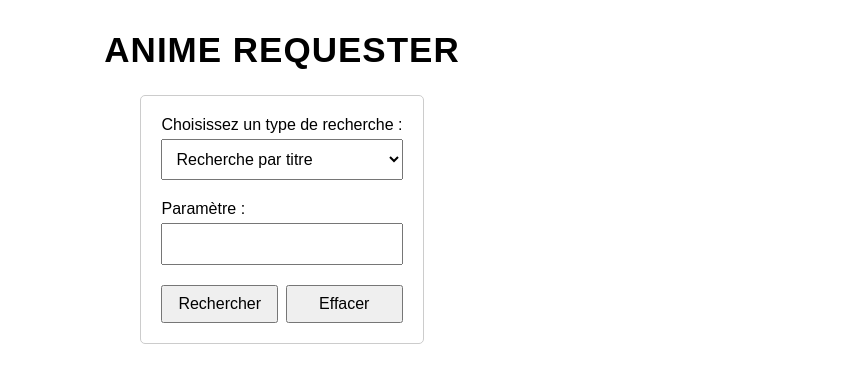
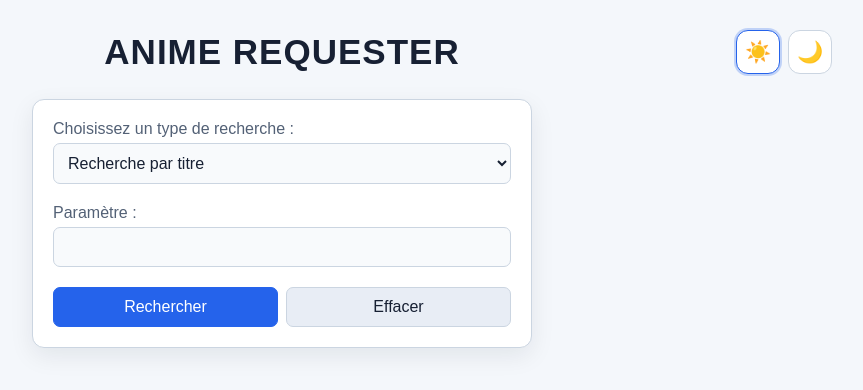
Before and after one commit to Emotional-Dam4ge/anime-requester, a plain HTML site: page index.html in a window 1280 px wide. Shown: the whole page, without its empty margins (358-1221 px from the left). Drawn offline with Linux system fonts and the light colour scheme; a script that the page names is missing.

Commit message:
Ajout du mode Sombre

```diff
--- a/index.html
+++ b/index.html
@@ -11,7 +11,20 @@
 <body>
 
     <header class="mainHeader">
-        <h1>ANIME REQUESTER</h1>
+        <div class="headerContent">
+            <span class="headerSpacer" aria-hidden="true"></span>
+            <h1>ANIME REQUESTER</h1>
+            <div class="themeControls" role="group" aria-label="Choisir le thème">
+                <button type="button" class="themeButton" id="lightThemeButton"
+                    aria-label="Activer le thème clair" aria-pressed="true" title="Thème clair">
+                    <span aria-hidden="true">☀️</span>
+                </button>
+                <button type="button" class="themeButton" id="darkThemeButton"
+                    aria-label="Activer le thème sombre" aria-pressed="false" title="Thème sombre">
+                    <span aria-hidden="true">🌙</span>
+                </button>
+            </div>
+        </div>
     </header>
 
     <main class="mainContainer">
@@ -41,6 +54,37 @@
         </section>
     </main>
 
+    <script>
+        (() => {
+            const lightButton = document.getElementById("lightThemeButton");
+            const darkButton = document.getElementById("darkThemeButton");
+            const storageKey = "anime-requester-theme";
+
+            function setTheme(theme) {
+                const isDark = theme === "dark";
+                document.documentElement.dataset.theme = isDark ? "dark" : "light";
+                lightButton.setAttribute("aria-pressed", String(!isDark));
+                darkButton.setAttribute("aria-pressed", String(isDark));
+
+                try {
+                    localStorage.setItem(storageKey, isDark ? "dark" : "light");
+                } catch (error) {
+                    // Le thème reste utilisable si le navigateur bloque le stockage local.
+                }
+            }
+
+            let savedTheme = null;
+            try {
+                savedTheme = localStorage.getItem(storageKey);
+            } catch (error) {
+                // Le mode clair est utilisé si le stockage local est inaccessible.
+            }
+
+            setTheme(savedTheme === "dark" ? "dark" : "light");
+            lightButton.addEventListener("click", () => setTheme("light"));
+            darkButton.addEventListener("click", () => setTheme("dark"));
+        })();
+    </script>
     <script type="module" src="/script.js"></script>
 </body>
 
--- a/style/style.css
+++ b/style/style.css
@@ -1,3 +1,36 @@
+/* Thème clair par défaut */
+:root {
+    color-scheme: light;
+    --page-bg: #f4f7fb;
+    --surface: #ffffff;
+    --surface-muted: #f8fafc;
+    --text: #172033;
+    --text-muted: #536176;
+    --border: #cbd5e1;
+    --accent: #2563eb;
+    --accent-hover: #1d4ed8;
+    --button-secondary: #e8edf5;
+    --button-secondary-hover: #dce4ef;
+    --focus: #60a5fa;
+    --shadow: 0 8px 24px rgb(15 23 42 / 8%);
+}
+
+:root[data-theme="dark"] {
+    color-scheme: dark;
+    --page-bg: #111827;
+    --surface: #1f2937;
+    --surface-muted: #273449;
+    --text: #f3f4f6;
+    --text-muted: #c0cad8;
+    --border: #475569;
+    --accent: #60a5fa;
+    --accent-hover: #93c5fd;
+    --button-secondary: #374151;
+    --button-secondary-hover: #4b5563;
+    --focus: #93c5fd;
+    --shadow: 0 8px 24px rgb(0 0 0 / 24%);
+}
+
 /* Reset basique */
 * {
     box-sizing: border-box;
@@ -7,40 +40,105 @@
 
 body {
     font-family: Arial, sans-serif;
-    padding: 30px;
+    min-height: 100vh;
+    padding: 30px clamp(16px, 4vw, 40px);
+    display: flex;
+    flex-direction: column;
+    align-items: center;
+    gap: 25px;
+    color: var(--text);
+    background: var(--page-bg);
+    transition: color 180ms ease, background-color 180ms ease;
+}
+
+.mainHeader,
+.mainContainer {
+    width: 100%;
+    max-width: 1100px;
+}
+
+.mainContainer {
     display: flex;
     flex-direction: column;
     align-items: center;
     gap: 25px;
 }
 
+.headerContent {
+    display: grid;
+    grid-template-columns: 1fr auto 1fr;
+    align-items: center;
+    gap: 16px;
+}
+
 .mainHeader h1 {
     text-align: center;
-    font-size: 35px;
+    font-size: clamp(25px, 4vw, 35px);
     letter-spacing: 1px;
+}
+
+.themeControls {
+    justify-self: end;
+    display: flex;
+    gap: 8px;
+}
+
+.themeButton {
+    width: 44px;
+    height: 44px;
+    display: grid;
+    place-items: center;
+    border: 1px solid var(--border);
+    border-radius: 12px;
+    color: var(--text);
+    background: var(--surface);
+    font-size: 21px;
+    cursor: pointer;
+    transition: background-color 160ms ease, border-color 160ms ease, transform 160ms ease;
+}
+
+.themeButton:hover {
+    background: var(--surface-muted);
+    transform: translateY(-1px);
+}
+
+.themeButton[aria-pressed="true"] {
+    border-color: var(--accent);
+    box-shadow: 0 0 0 2px color-mix(in srgb, var(--accent) 25%, transparent);
 }
 
 .searchForm {
     width: 100%;
     max-width: 500px;
-    border: 1px solid #ccc;
+    border: 1px solid var(--border);
     padding: 20px;
-    border-radius: 5px;
+    border-radius: 12px;
     display: flex;
     flex-direction: column;
     gap: 20px;
+    background: var(--surface);
+    box-shadow: var(--shadow);
 }
 
 .formGroup {
     display: flex;
     flex-direction: column;
     gap: 0.3rem;
+    color: var(--text-muted);
 }
 
 .formGroup input,
 .formGroup select {
     padding: 10px;
     font-size: 16px;
+    color: var(--text);
+    background: var(--surface-muted);
+    border: 1px solid var(--border);
+    border-radius: 7px;
+}
+
+.formGroup input::placeholder {
+    color: var(--text-muted);
 }
 
 .buttonGroup {
@@ -50,9 +148,29 @@ body {
 
 .buttonGroup button {
     flex: 1;
-    padding: 8px;
+    padding: 10px 14px;
     font-size: 16px;
     cursor: pointer;
+    color: var(--text);
+    background: var(--button-secondary);
+    border: 1px solid var(--border);
+    border-radius: 7px;
+    transition: background-color 160ms ease, transform 160ms ease;
+}
+
+.buttonGroup button:hover {
+    background: var(--button-secondary-hover);
+}
+
+.buttonGroup #submitBtn {
+    color: #ffffff;
+    background: var(--accent);
+    border-color: var(--accent);
+}
+
+.buttonGroup #submitBtn:hover {
+    background: var(--accent-hover);
+    border-color: var(--accent-hover);
 }
 
 .resultsContainer {
@@ -67,12 +185,16 @@ body {
 .animeCard {
     width: 100%;
     max-width: 450px;
-    border: 1px solid #ddd;
+    border: 1px solid var(--border);
     padding: 20px;
     display: flex;
     flex-direction: column;
     align-items: center;
     gap: 12px;
+    color: var(--text);
+    background: var(--surface);
+    border-radius: 12px;
+    box-shadow: var(--shadow);
 }
 
 .animeCard img {
@@ -80,3 +202,41 @@ body {
     height: auto;
     border-radius: 2px;
 }
+
+:focus-visible {
+    outline: 3px solid var(--focus);
+    outline-offset: 2px;
+}
+
+@media (max-width: 520px) {
+    body {
+        padding-top: 20px;
+    }
+
+    .headerContent {
+        grid-template-columns: 1fr auto;
+    }
+
+    .headerSpacer {
+        display: none;
+    }
+
+    .mainHeader h1 {
+        grid-column: 1;
+        grid-row: 1;
+        text-align: left;
+    }
+
+    .themeControls {
+        grid-column: 2;
+        grid-row: 1;
+    }
+}
+
+@media (prefers-reduced-motion: reduce) {
+    *,
+    *::before,
+    *::after {
+        transition-duration: 0.01ms !important;
+    }
+}
```
